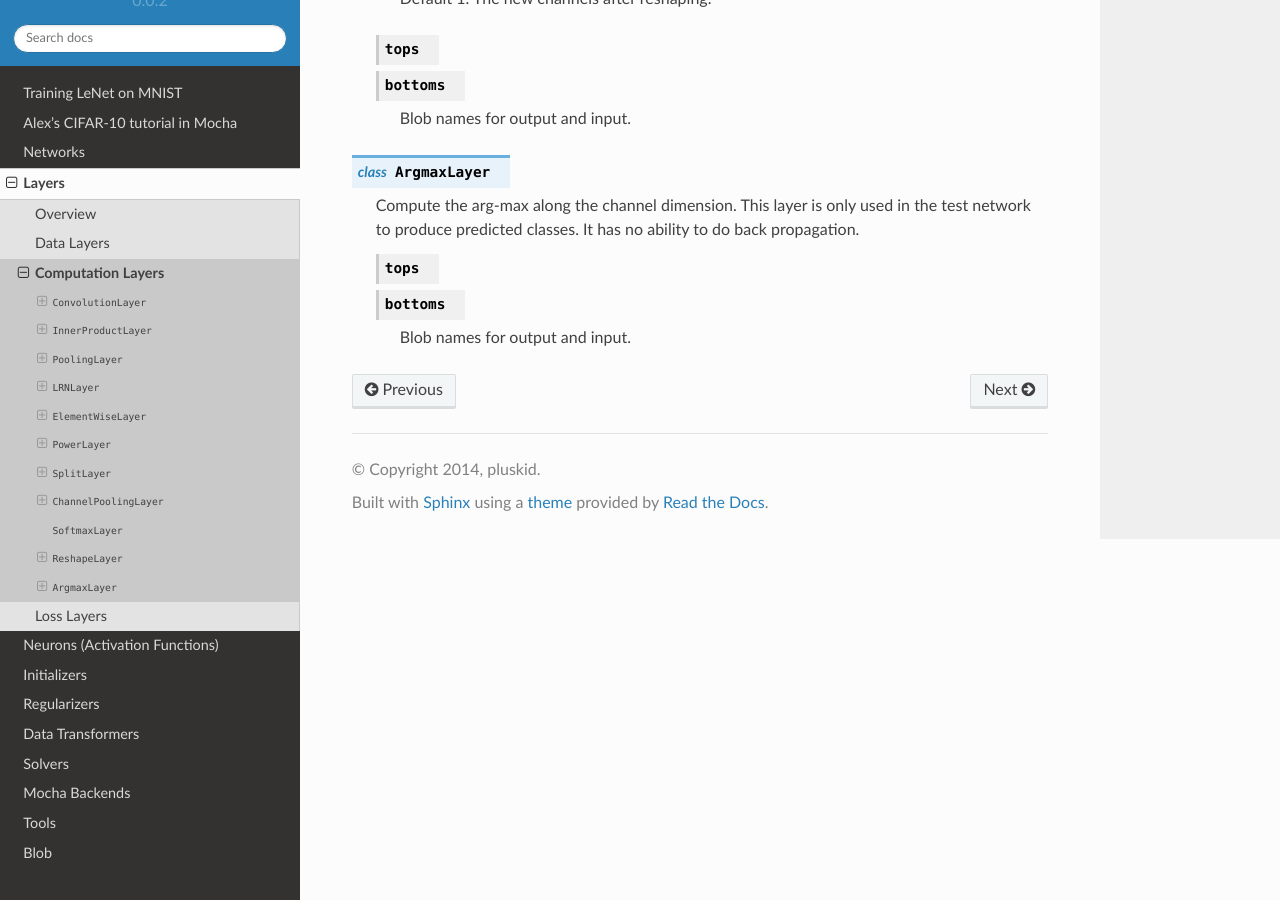
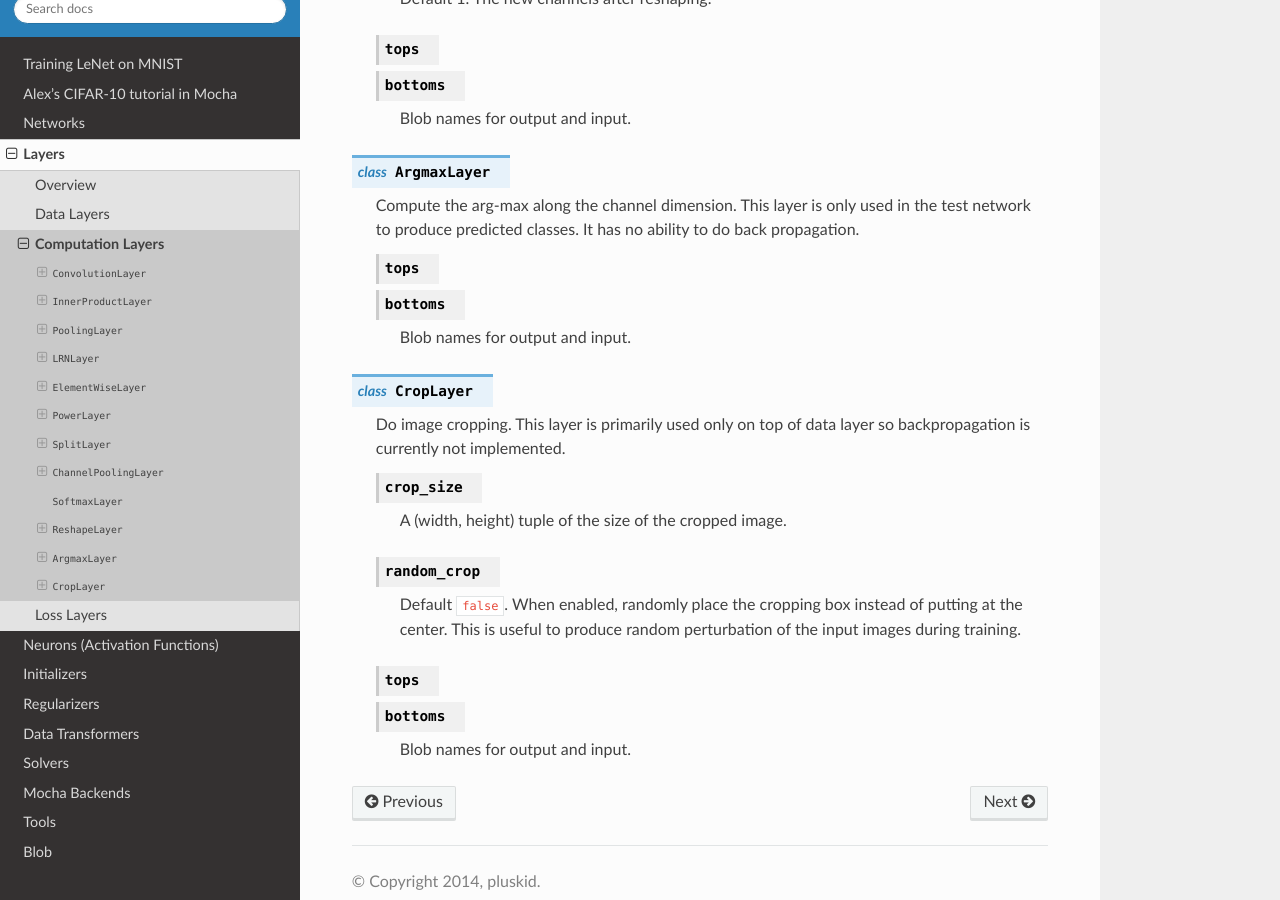
Before and after one commit to pluskid/Mocha.jl, a Sphinx documentation site: the page built from docs/user-guide/layers/computation-layer.rst, in a window 1280 px wide and 900 px high, scrolled down 6486 px. Built offline with Sphinx 7.4.7 and the Read the Docs theme 2.0.0, drawn with Linux system fonts in a browser that asks for light colours.

Commit message:
doc for CropLayer.

```diff
--- a/docs/user-guide/layers/computation-layer.rst
+++ b/docs/user-guide/layers/computation-layer.rst
@@ -353,3 +353,24 @@ Computation Layers
       bottoms
 
       Blob names for output and input.
+
+.. class:: CropLayer
+
+   Do image cropping. This layer is primarily used only on top of data layer so
+   backpropagation is currently not implemented.
+
+   .. attribute:: crop_size
+
+      A (width, height) tuple of the size of the cropped image.
+
+   .. attribute:: random_crop
+
+      Default ``false``. When enabled, randomly place the cropping box instead
+      of putting at the center. This is useful to produce random perturbation of
+      the input images during training.
+
+   .. attribute::
+      tops
+      bottoms
+
+      Blob names for output and input.
```
